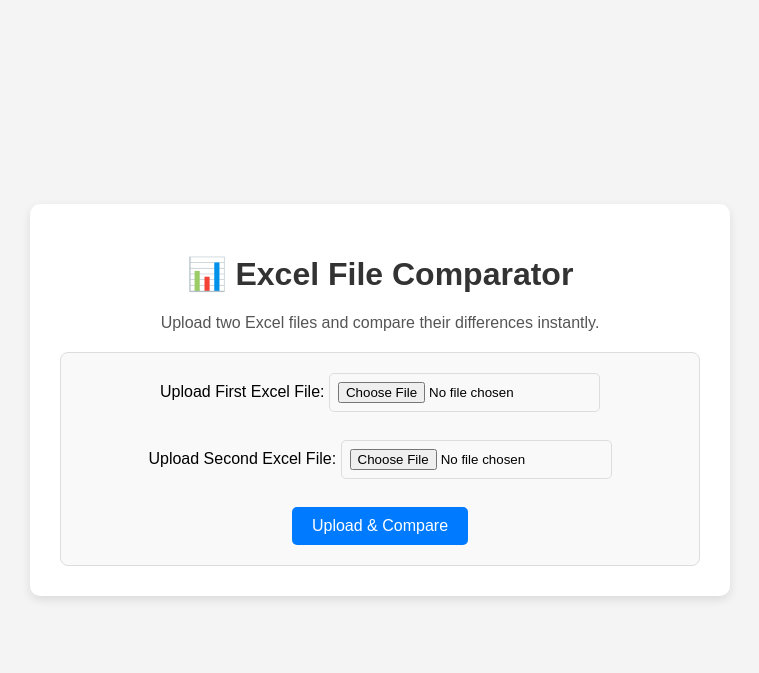
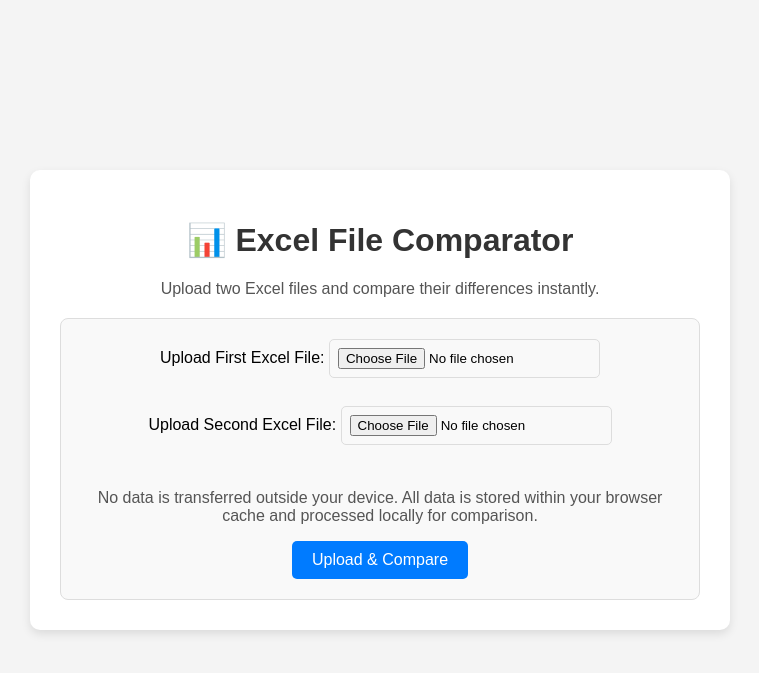
Before and after one commit to finch-products/excel-comparator, a Flask app: page / in a window 1280 px wide. Shown: the top 673 px of the page, without its empty margins (260-1019 px from the left). Run offline with Flask 3, Linux system fonts and the light colour scheme.

Commit message:
added the line of info

```diff
--- a/templates/index.html
+++ b/templates/index.html
@@ -18,7 +18,7 @@
 
                 <label for="file2">Upload Second Excel File:</label>
                 <input type="file" name="file2" id="file2" required><br><br>
-
+                <p>No data is transferred outside your device. All data is stored within your browser cache and processed locally for comparison.</p>
                 <button type="submit" class="btn">Upload & Compare</button>
             </form>
         </div>
```
